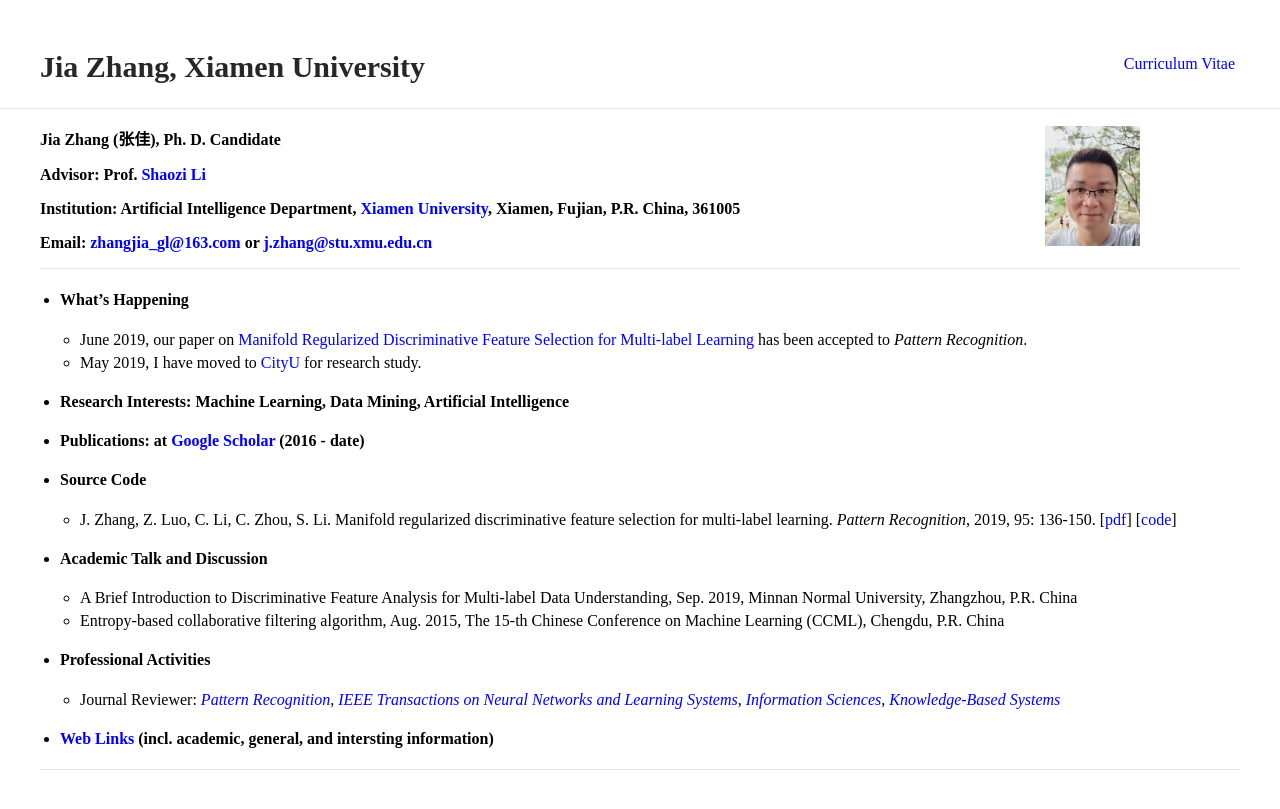
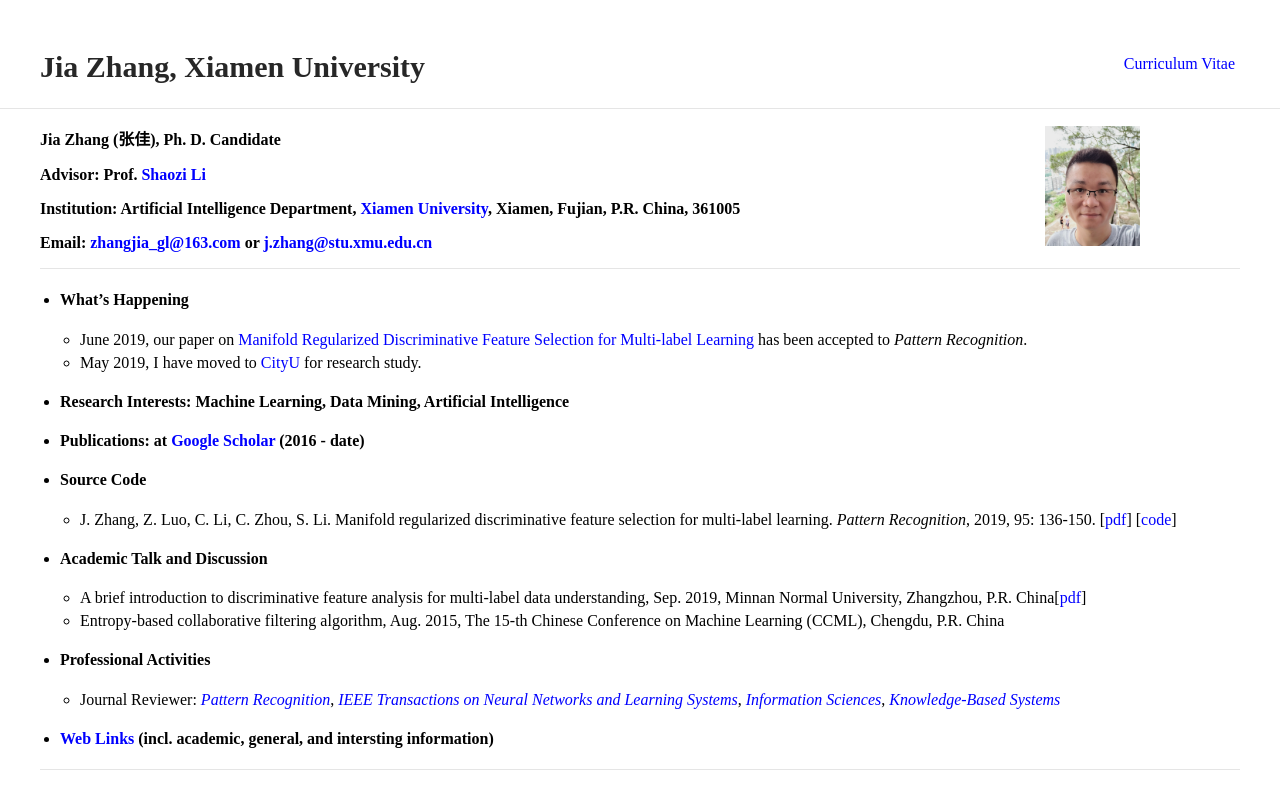
Before and after one commit to jiazhang-ml/jiazhang-ml.github.io, a Jekyll site: the page built from index.md, in a window 1280 px wide, cut to the strip 0-876 px from the top of the page. Shown: the top 809 px of the strip. Built offline with Jekyll 4.4.1, drawn with Linux system fonts in a browser that asks for light colours.

Commit message:
Update index.md

```diff
--- a/index.md
+++ b/index.md
@@ -29,7 +29,7 @@ layout: default
 
 * #### Academic Talk and Discussion
 
-    * A Brief Introduction to Discriminative Feature Analysis for Multi-label Data Understanding, Sep. 2019, Minnan Normal University, Zhangzhou, P.R. China
+    * A brief introduction to discriminative feature analysis for multi-label data understanding, Sep. 2019, Minnan Normal University, Zhangzhou, P.R. China[[pdf](mnnu.pdf)]
     * Entropy-based collaborative filtering algorithm, Aug. 2015, The 15-th Chinese Conference on Machine Learning (CCML), Chengdu, P.R. China
 
 * #### Professional Activities
```
